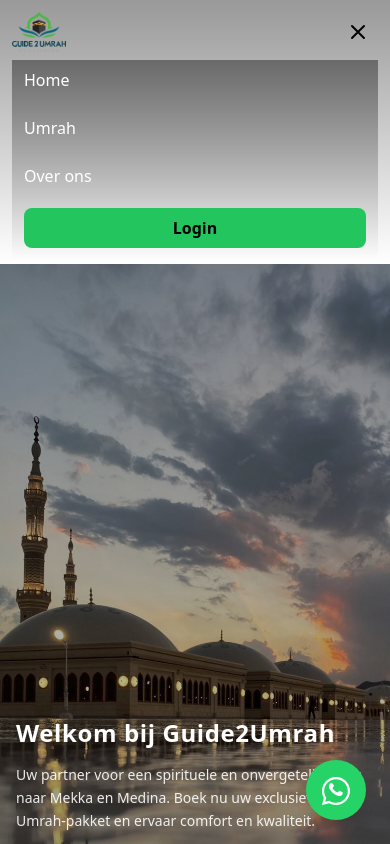
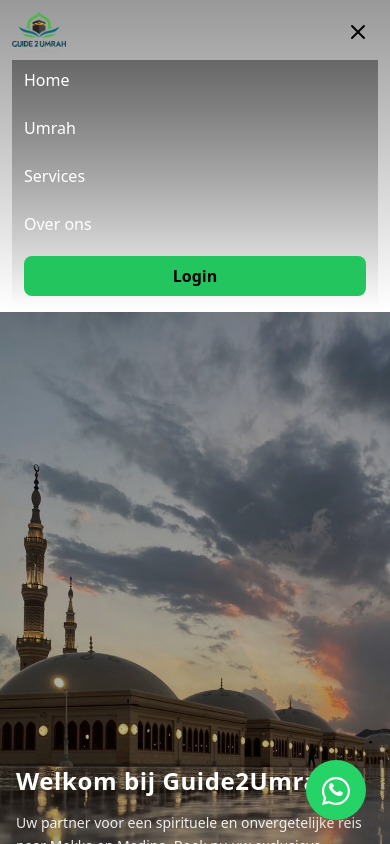
Before and after one commit to eliaselmokadem/guide2umrahfrontend, a React (Create React App) app: page / in a window 390 px wide. Both pictures are taken after a click on the button "Toggle menu". Shown: the top 844 px of the page. Built offline with nearby package versions, Linux system fonts and the light colour scheme.

Commit message:
whatsapp + services

```diff
--- a/src/components/Navbar.tsx
+++ b/src/components/Navbar.tsx
@@ -132,6 +132,16 @@ const Navbar: React.FC = () => {
                 Umrah
               </Link>
             </li>
+
+            <li>
+              <Link
+                to="/services"
+                className="block px-3 py-2 text-base text-white hover:text-green-500 transition-colors rounded-lg hover:bg-white/10"
+                onClick={() => setIsOpen(false)}
+              >
+                Services
+              </Link>
+            </li>
             <li>
               <Link
                 to="/aboutus"
```
